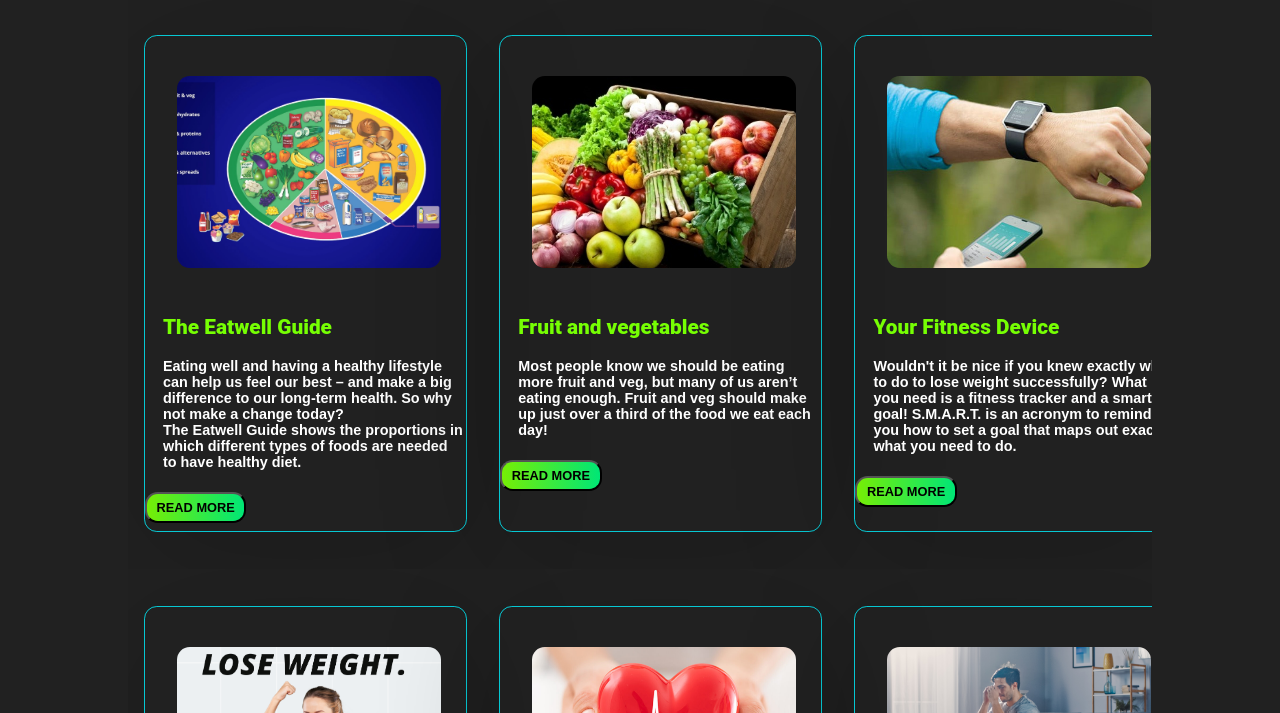
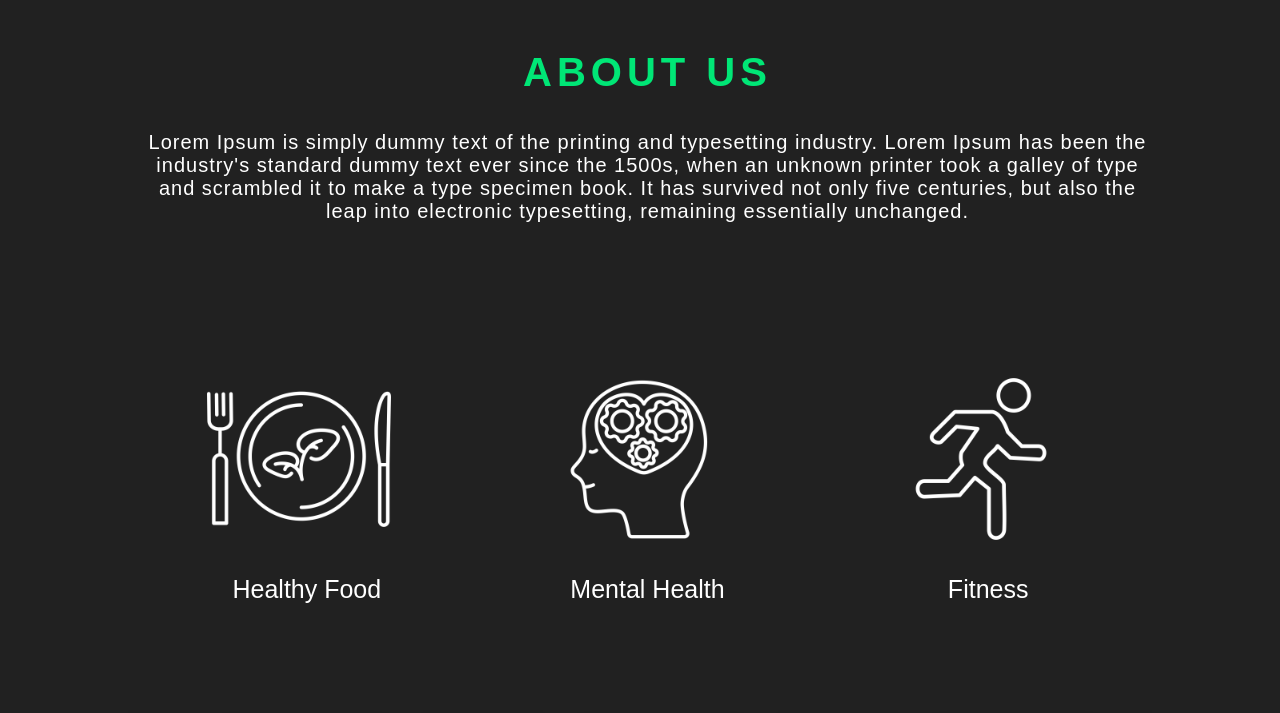
Before and after one commit to chevonfdz/Hack-Code-Hakothon-, a plain HTML site: page index.html in a window 1280 px wide. Shown: the part 802-1515 px from the top of the page. Drawn offline with Linux system fonts and the light colour scheme.

Commit message:
Added about us and three icons with animation

```diff
--- a/css/style.css
+++ b/css/style.css
@@ -387,14 +387,57 @@ header a:hover{
 }
 
 /*--------------------------------------------------End Header-------------------------------------------------------*/
+/*--------------------------------------------------Start About-------------------------------------------------------*/
 
+.about-text{
+    margin-top: 50px;
+    font-size: 40px;
+    font-weight: 600;
+    text-transform: uppercase;
+    color: #00e676;
+    letter-spacing: 5px;
+    text-align: center;
+}
+
+.about-desc{
+    margin: 30px 0;
+    font-size: 20px;
+    letter-spacing: 1px;
+    text-align: center;
+}
+
+/*--------------------------------------------------End About-------------------------------------------------------*/
+/*--------------------------------------------------Start Icons-------------------------------------------------------*/
+#icons{
+    margin: 100px 0;
+    width: 100%;
+    text-align: center;
+}
+
+#icons .ico-pic{
+    width: 200px;
+}
+
+#icons #ico{
+    transition: transform .4s;
+}
+
+#icons #ico:hover{
+    transform: scale(1.2);
+}
+
+#icons .ico-text{
+    margin-top: 10px;
+    font-size: 25px;
+}
+
+/*--------------------------------------------------End Icons-------------------------------------------------------*/
 /*--------------------------------------------------Start Fitness-------------------------------------------------------*/
 .container3{
     display: flex;
     align-items: center;
     justify-content: center;
     padding: 1rem 1.5rem;
-    padding-top: 1rem;
 }
 
 
@@ -476,7 +519,9 @@ header a:hover{
 }
 
 .readBut{
-    padding: left;
+    float: right;
+    bottom: 10px;
+    right: 10px;
 }
 
 .product-img img{
@@ -496,6 +541,7 @@ header a:hover{
     letter-spacing: 3px;
     cursor: pointer;
 }
+
 
 
 /* Media Queries */
--- a/index.html
+++ b/index.html
@@ -52,6 +52,38 @@
         </div>
     </section>
     <!------------------------------------------------End Header--------------------------------------------------->
+    <!------------------------------------------------Start About--------------------------------------------------->
+    <section>
+        <div class="container">
+            <div class="about">
+                <p class="about-text">About Us</p>
+                <p class="about-desc">Lorem Ipsum is simply dummy text of the printing and typesetting industry. Lorem Ipsum has been the industry's standard dummy text ever since the 1500s, when an unknown printer took a galley of type and scrambled it to make a type specimen book. It has survived not only five centuries, but also the leap into electronic typesetting, remaining essentially unchanged.</p>
+            </div>
+        </div>
+    </section>
+    <!------------------------------------------------End About--------------------------------------------------->
+    <!------------------------------------------------Start icons--------------------------------------------------->
+    <section>
+        <div class="container">
+            <table id="icons">
+                <tr>
+                    <td id="ico">
+                        <img class="ico-pic" src="images/index/food.png" alt="food">
+                        <p class="ico-text">Healthy Food</p>
+                    </td>
+                    <td id="ico">
+                        <img class="ico-pic" src="images/index/mind.png" alt="food">
+                        <p class="ico-text">Mental Health</p>
+                    </td>
+                    <td id="ico">
+                        <img class="ico-pic" src="images/index/fit.png" alt="food">
+                        <p class="ico-text">Fitness</p>
+                    </td>
+                </tr>
+            </table>
+        </div>
+    </section>
+    <!------------------------------------------------End icons--------------------------------------------------->
     <!-----------------------------------------------------Start Body Foods----------------------------------------------------->
     <div class="container">
         <div class = "products">
```
Also changed, not shown: contactus.html (+3 -3 lines), css/contact-us.css (+6 -10 lines), images/index/fit.png (added), images/index/food.png (added), images/index/mind.png (added).
